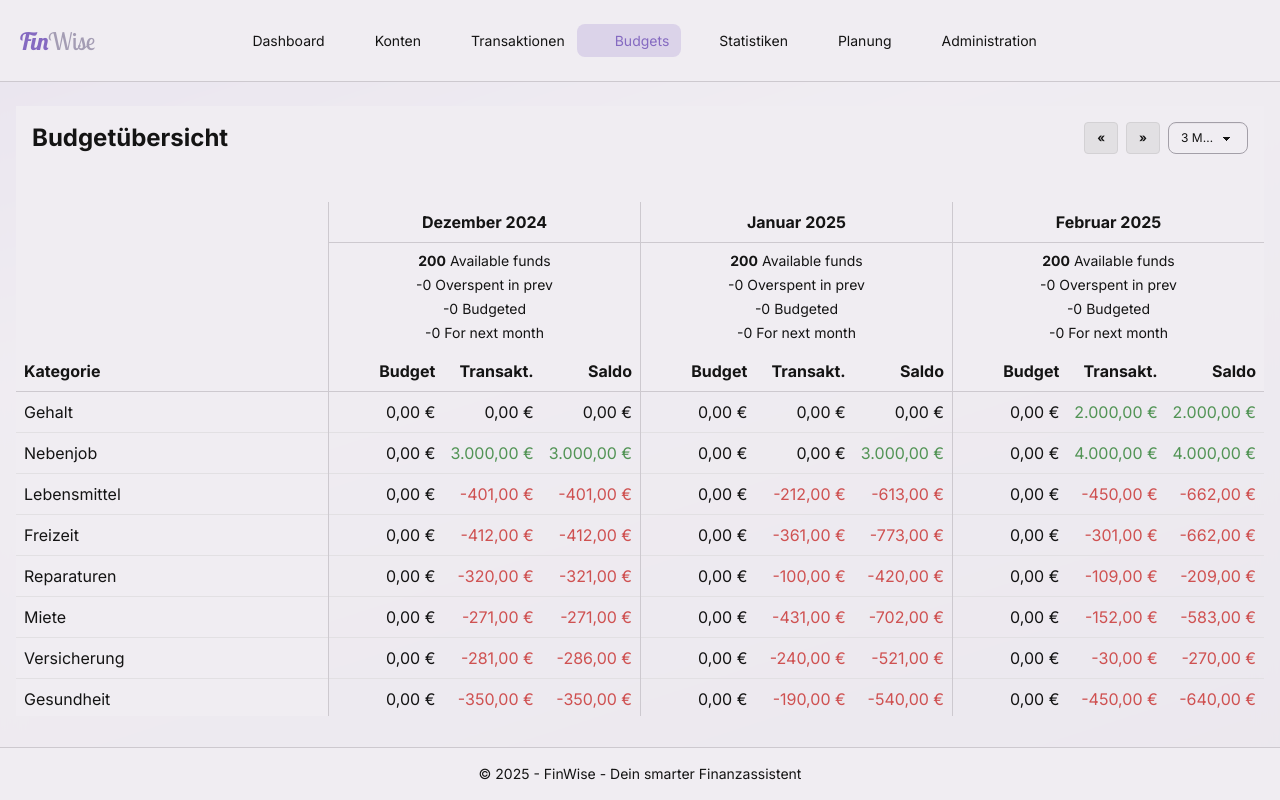
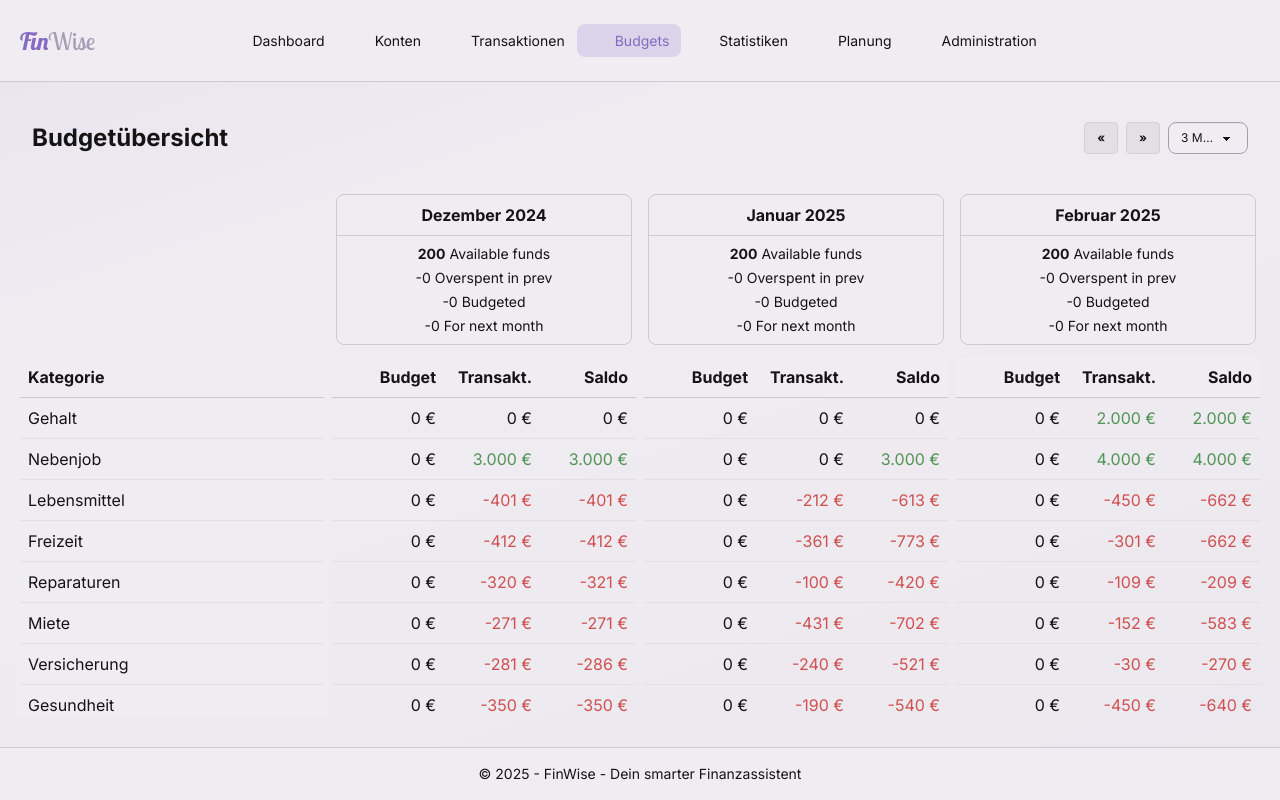
Before and after one commit to mlammarsch/FinWise_0.1, a Vue app: page /budgets in a window 1280 px wide. Built offline with nearby package versions, Linux system fonts and the light colour scheme; some icons are missing; a web font is replaced by a local one.

Commit message:
BudgetView konsistent optisch. Berechnungen noch falsch

```diff
--- a/src/components/budget/BudgetCategoryColumn.vue
+++ b/src/components/budget/BudgetCategoryColumn.vue
@@ -17,7 +17,7 @@ const rootCategories = categoryStore.categories.filter(
 </script>
 
 <template>
-  <div class="bg-base-100 z-10" :style="$attrs.style">
+  <div class="bg-base-100 p-1 rounded-lg z-10" :style="$attrs.style">
     <!-- Leercard, entspricht der Höhe des Headers in BudgetMonthHeaderCard -->
     <div class="sticky top-0 bg-base-100 z-20">
       <!-- Kategoriename -->
--- a/src/components/budget/BudgetMonthCard.vue
+++ b/src/components/budget/BudgetMonthCard.vue
@@ -51,7 +51,7 @@ const computeData = (category: Category) => {
 </script>
 
 <template>
-  <div class="w-full border-l border-base-300">
+  <div class="w-full p-1 rounded-lg">
     <!-- Tabellenheader -->
     <div class="sticky top-0 bg-base-100 z-20 p-2 border-b border-base-300">
       <div class="grid grid-cols-3">
@@ -65,13 +65,22 @@ const computeData = (category: Category) => {
       <template v-for="cat in categories" :key="cat.id">
         <div class="grid grid-cols-3 p-2 border-b border-base-200">
           <div class="text-right">
-            <CurrencyDisplay :amount="computeData(cat).budgeted" />
+            <CurrencyDisplay
+              :amount="computeData(cat).budgeted"
+              :asInteger="true"
+            />
           </div>
           <div class="text-right">
-            <CurrencyDisplay :amount="computeData(cat).spent" />
+            <CurrencyDisplay
+              :amount="computeData(cat).spent"
+              :asInteger="true"
+            />
           </div>
           <div class="text-right">
-            <CurrencyDisplay :amount="computeData(cat).saldo" />
+            <CurrencyDisplay
+              :amount="computeData(cat).saldo"
+              :asInteger="true"
+            />
           </div>
         </div>
         <template v-if="props.expanded.has(cat.id)">
@@ -81,13 +90,22 @@ const computeData = (category: Category) => {
             class="grid grid-cols-3 pl-6 text-sm p-2 border-b border-base-200"
           >
             <div class="text-right">
-              <CurrencyDisplay :amount="computeData(child).budgeted" />
+              <CurrencyDisplay
+                :amount="computeData(child).budgeted"
+                :asInteger="true"
+              />
             </div>
             <div class="text-right">
-              <CurrencyDisplay :amount="computeData(child).spent" />
+              <CurrencyDisplay
+                :amount="computeData(child).spent"
+                :asInteger="true"
+              />
             </div>
             <div class="text-right">
-              <CurrencyDisplay :amount="computeData(child).saldo" />
+              <CurrencyDisplay
+                :amount="computeData(child).saldo"
+                :asInteger="true"
+              />
             </div>
           </div>
         </template>
--- a/src/components/budget/BudgetMonthHeaderCard.vue
+++ b/src/components/budget/BudgetMonthHeaderCard.vue
@@ -11,7 +11,7 @@ const props = defineProps<{
 
 <template>
   <div
-    class="min-w-[12rem] border-l border-base-300 bg-base-100 sticky top-0 z-30"
+    class="min-w-[12rem] rounded-lg border border-base-300 bg-base-100 sticky top-0 z-30 m-2"
   >
     <div class="p-2 border-b border-base-300 text-center font-bold">
       {{ props.label }}
--- a/src/views/BudgetsView.vue
+++ b/src/views/BudgetsView.vue
@@ -50,23 +50,18 @@ const totalColumns = computed(() => months.value.length + 1);
 </script>
 
 <template>
-  <!-- Wrapper mit fester Höhe; hier wird angenommen, dass Header+Footer 160px einnehmen -->
-  <div class="h-[calc(100vh-190px)] overflow-hidden">
-    <div class="flex flex-col h-full min-h-0">
-      <!-- Header-Bereich (sticky) -->
-      <div class="sticky top-0 z-20 bg-base-100">
+  <!-- Wrapper mit fester Höhe; Annahme: Header und Footer beanspruchen zusammen 189px -->
+  <div class="h-[calc(100vh-189px)] flex flex-col overflow-hidden">
+    <!-- Fester Header-Bereich: Navigation und Tabellenkopf -->
+    <div class="flex-shrink-0">
+      <!-- Navigation -->
       <div class="p-4 flex flex-col">
-          <!-- Zeile 1: Navigation + Headerbereich -->
-          <div class="mb-4 shrink-0">
-            <div class="flex items-center justify-between mb-4">
+        <div class="mb-4">
+          <div class="flex items-center justify-between">
             <h1 class="text-2xl font-bold">Budgetübersicht</h1>
             <div class="flex items-center gap-2">
-                <button class="btn btn-sm" @click="monthOffset--">
-                  &laquo;
-                </button>
-                <button class="btn btn-sm" @click="monthOffset++">
-                  &raquo;
-                </button>
+              <button class="btn btn-sm" @click="monthOffset--">&laquo;</button>
+              <button class="btn btn-sm" @click="monthOffset++">&raquo;</button>
               <select
                 v-model.number="numMonths"
                 class="select select-bordered select-sm w-20"
@@ -79,16 +74,19 @@ const totalColumns = computed(() => months.value.length + 1);
           </div>
         </div>
       </div>
-        <div class="h-full flex overflow-x-auto">
+      <!-- Gemeinsamer Tabellenkopf (feste Höhe, kein y-Overflow) -->
+      <div class="flex overflow-y-scroll">
+        <!-- Kategorie-Spalte Header -->
         <div
           :style="{ flex: '0 0 calc(100% / ' + totalColumns + ')' }"
-            class="flex flex-col overflow-hidden"
+          class="flex flex-col"
         ></div>
+        <!-- Monats-Spalten Header -->
         <div
           v-for="month in months"
           :key="month.key"
           :style="{ flex: '0 0 calc(100% / ' + totalColumns + ')' }"
-            class="flex flex-col overflow-hidden"
+          class="flex flex-col"
         >
           <BudgetMonthHeaderCard
             :label="month.label"
@@ -102,28 +100,23 @@ const totalColumns = computed(() => months.value.length + 1);
       </div>
     </div>
 
-      <!-- Datenbereich (scrollbar) -->
-      <div class="grow min-h-0 overflow-y-auto">
-        <div class="h-full flex overflow-x-auto">
+    <!-- Scrollbarer Datenbereich -->
+    <div class="flex-grow overflow-y-scroll">
+      <div class="flex">
         <!-- Kategorie-Spalte -->
         <div
           :style="{ flex: '0 0 calc(100% / ' + totalColumns + ')' }"
-            class="flex flex-col overflow-hidden"
+          class="flex flex-col"
         >
-            <BudgetCategoryColumn
-              v-model:expanded="expanded"
-              class="h-full overflow-y-auto"
-            />
+          <BudgetCategoryColumn v-model:expanded="expanded" />
         </div>
-
         <!-- Monats-Spalten -->
         <div
           v-for="month in months"
           :key="month.key"
           :style="{ flex: '0 0 calc(100% / ' + totalColumns + ')' }"
-            class="flex flex-col overflow-hidden"
+          class="flex flex-col"
         >
-            <div class="overflow-y-auto h-full">
           <BudgetMonthCard
             :month="month"
             :categories="categories"
@@ -133,8 +126,6 @@ const totalColumns = computed(() => months.value.length + 1);
       </div>
     </div>
   </div>
-    </div>
-  </div>
 </template>
 
 <style scoped></style>
```
Also changed, not shown: 2 other files (tests, documents, lock files or other folders). Lines whose indentation alone changed are shown as unchanged.
